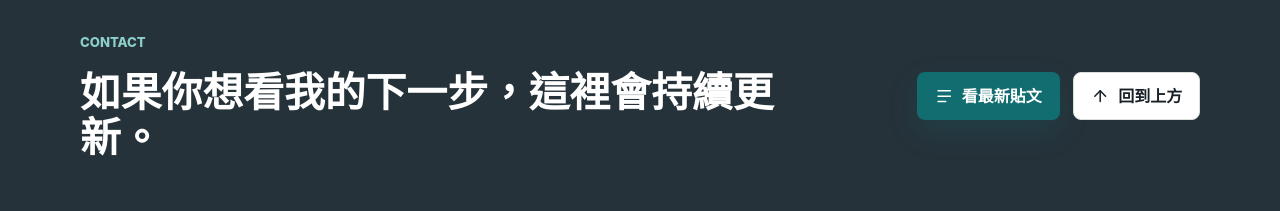
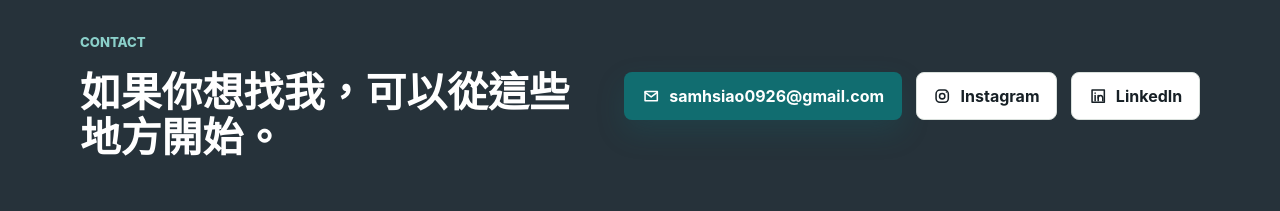
Before and after one commit to Samuelsheshine/personal-website, a plain HTML site: page index.html in a window 1280 px wide. Shown: the part 3244-3455 px from the top of the page. Drawn offline with Linux system fonts and the light colour scheme; no server answers.

Commit message:
changeContactInformation

```diff
--- a/index.html
+++ b/index.html
@@ -231,23 +231,43 @@
         <div class="section-inner contact-layout reveal">
           <div>
             <p class="kicker">Contact</p>
-            <h2 id="contact-title">如果你想看我的下一步，這裡會持續更新。</h2>
+            <h2 id="contact-title">如果你想找我，可以從這些地方開始。</h2>
           </div>
           <div class="contact-actions">
-            <a class="button button-primary" href="./blog/">
+            <a class="button button-primary" href="mailto:samhsiao0926@gmail.com">
               <svg viewBox="0 0 24 24" aria-hidden="true">
-                <path d="M4 5h16" />
-                <path d="M4 12h16" />
-                <path d="M4 19h10" />
+                <path d="M4 6h16v12H4z" />
+                <path d="m4 7 8 6 8-6" />
               </svg>
-              看最新貼文
+              samhsiao0926@gmail.com
             </a>
-            <a class="button button-secondary" href="#top">
+            <a
+              class="button button-secondary"
+              href="https://www.instagram.com/hsx.______/"
+              target="_blank"
+              rel="noreferrer"
+            >
               <svg viewBox="0 0 24 24" aria-hidden="true">
-                <path d="M12 19V5" />
-                <path d="m5 12 7-7 7 7" />
+                <rect x="4" y="4" width="16" height="16" rx="5" />
+                <circle cx="12" cy="12" r="3.5" />
+                <path d="M17.5 6.5h.01" />
               </svg>
-              回到上方
+              Instagram
+            </a>
+            <a
+              class="button button-secondary"
+              href="https://www.linkedin.com/in/shih-hsiang-hsiao-652182324/"
+              target="_blank"
+              rel="noreferrer"
+            >
+              <svg viewBox="0 0 24 24" aria-hidden="true">
+                <path d="M8 11v7" />
+                <path d="M8 8v.01" />
+                <path d="M12 18v-7" />
+                <path d="M12 14.5c0-2 1.2-3.5 3-3.5s3 1.4 3 3.8V18" />
+                <path d="M4 4h16v16H4z" />
+              </svg>
+              LinkedIn
             </a>
           </div>
         </div>
```
